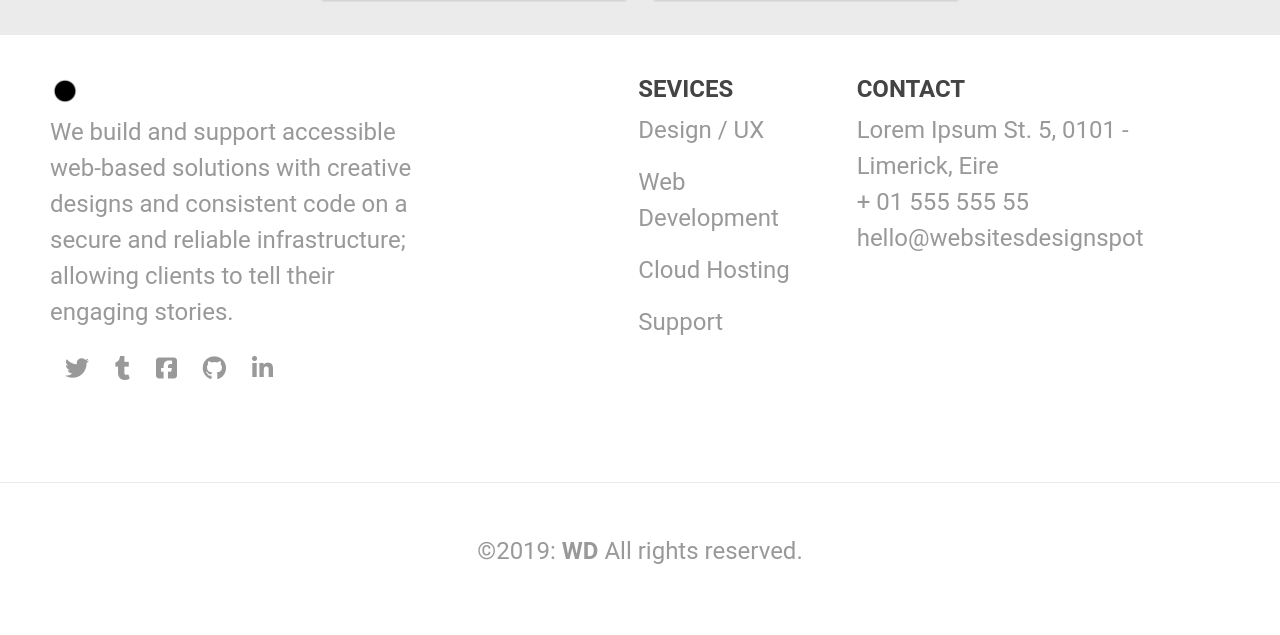
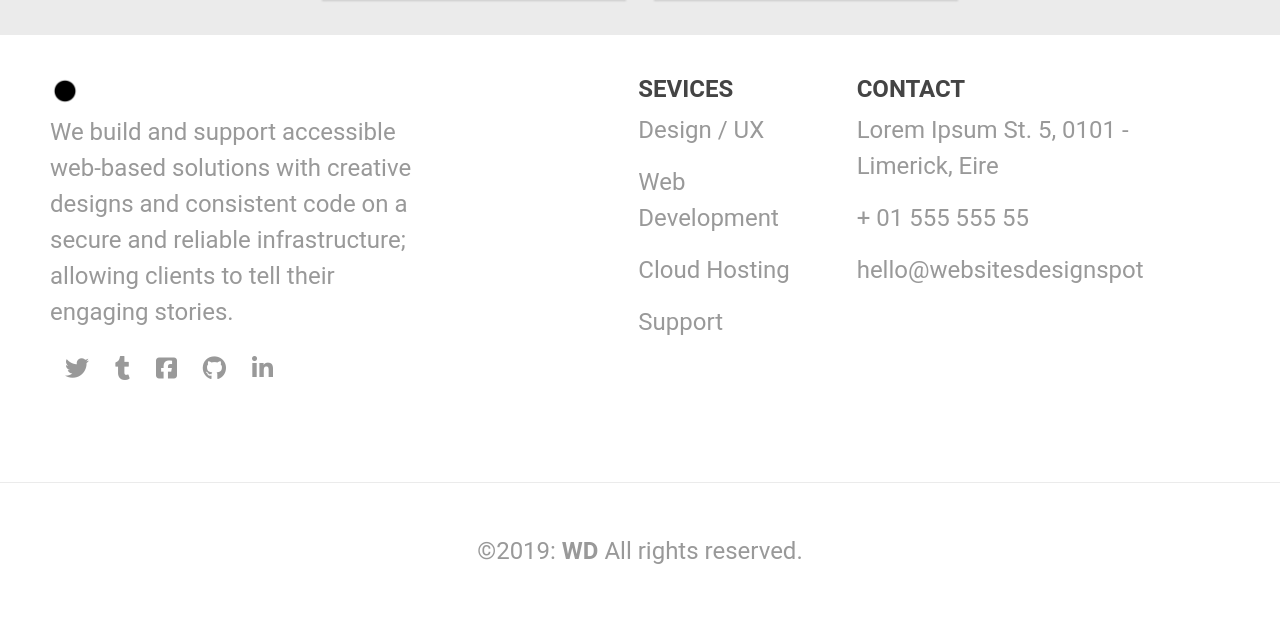
Before and after one commit to pazcm/websites-design-spot, a Django app: page / in a window 1280 px wide; the page is wider, and only the part inside the window is pictured. Shown: the part 1423-2058 px from the top of that part. Run offline with Django 3.2, Linux system fonts and the light colour scheme; data comes from the database, SQL or seed files in the repository; parts of the project's set-up code (start-up, migrations or seed data) failed here and were passed over; some libraries are stand-ins or nearby versions; some web fonts are replaced.

Commit message:
update footer links

```diff
--- a/templates/base.html
+++ b/templates/base.html
@@ -132,29 +132,27 @@
         <div class="col-sm-4 col-md-4 footer-links-services pb-4">
         <h4 class="title-footer-link text-uppercase mb-2 font-weight-bold">Sevices</h4>
         <p>
-          <a class="foot-link" href="#">Design / UX</a>
+          <a class="foot-link">Design / UX</a>
         </p>
         <p>
-          <a class="foot-link" href="#">Web Development</a>
+          <a class="foot-link">Web Development</a>
         </p>
         <p>
-          <a class="foot-link" href="#">Cloud Hosting</a>
+          <a class="foot-link">Cloud Hosting</a>
         </p>
         <p>
-          <a class="foot-link" href="#">Support</a>
+          <a class="foot-link">Support</a>
         </p>
       </div>
       <!-- Grid column3 -->
         <div class="col-sm-4 col-md-4 footer-links-contact">
         <h4 class="title-footer-link text-uppercase mb-2 font-weight-bold">Contact</h4>
+        <div class="footer-contact">
+          <p class="foot">Lorem Ipsum St. 5, 0101 - Limerick, Eire</p>
+          <p class="foot">+ 01 555 555 55</p>
+        </div>
         <p class="footer-link">
-          <a class="foot-link" href="#">Lorem Ipsum St. 5, 0101 - Limerick, Eire</a>
-        </p>
-        <p class="footer-link">
-          <a class="foot-link" href="#">+ 01 555 555 55</a>
-        </p>
-        <p class="footer-link">
-          <a class="foot-link" href="#">hello@websitesdesignspot</a>
+          <a class="foot-link" href="mailto:webmaster@example.com">hello@websitesdesignspot</a>
         </p>
         <!-- <p>
           <button type="button" class="btn btn-footer" href="{% url 'contact' %}">Get in touch</button>
```
